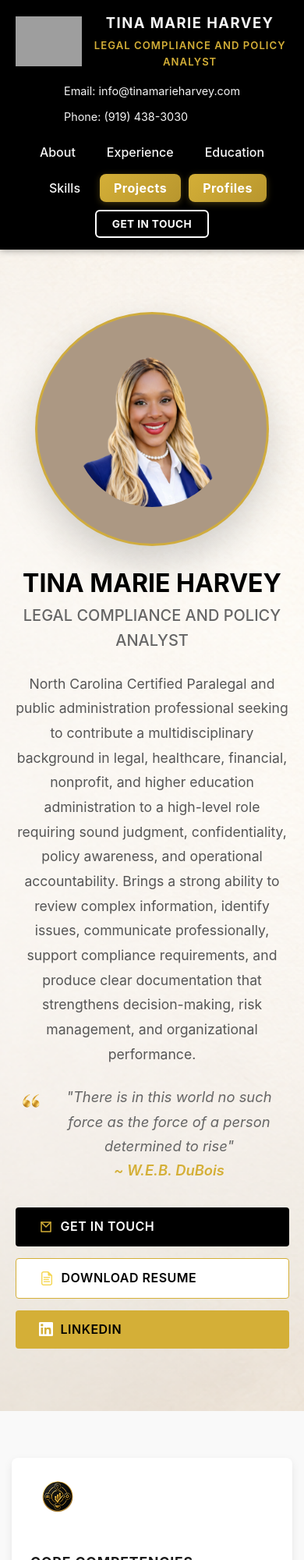
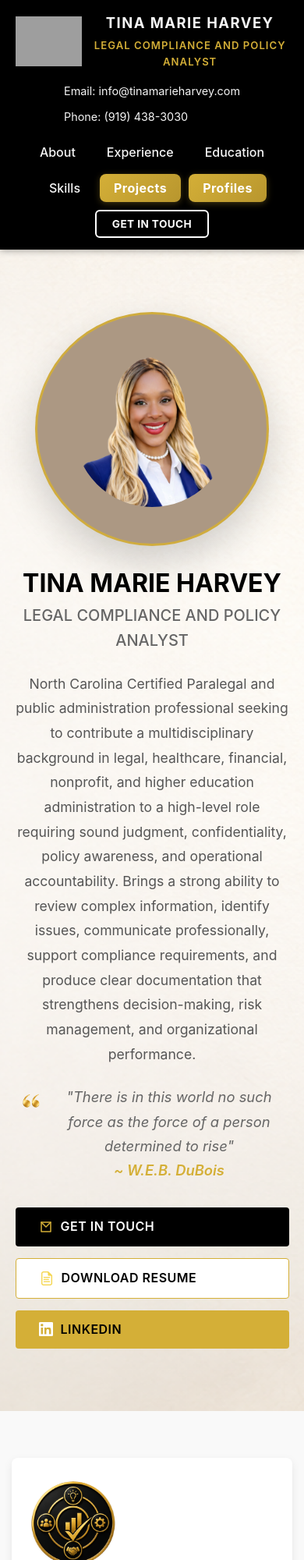
Before and after one commit to josiahlaster/TinaHarveyPort, a React (Vite) app: page /projects in a window 390 px wide. Shown: the top 2000 px of the page at 78% size. Built offline with nearby package versions, Linux system fonts and the light colour scheme; grey boxes are pictures that could not be loaded.

Commit message:
enlarge mobile icons

```diff
--- a/src/components/CoreOfferings.css
+++ b/src/components/CoreOfferings.css
@@ -126,15 +126,15 @@
   }
 
   .offering-card .card-icon {
-    width: 70px;
-    height: 70px;
+    width: 110px;
+    height: 110px;
     margin-bottom: 0;
   }
 
   .offering-card .card-icon img,
   .offering-card .card-icon svg {
-    width: 40px;
-    height: 40px;
+    width: 110px;
+    height: 110px;
   }
 
   .offering-card h3 {
```
